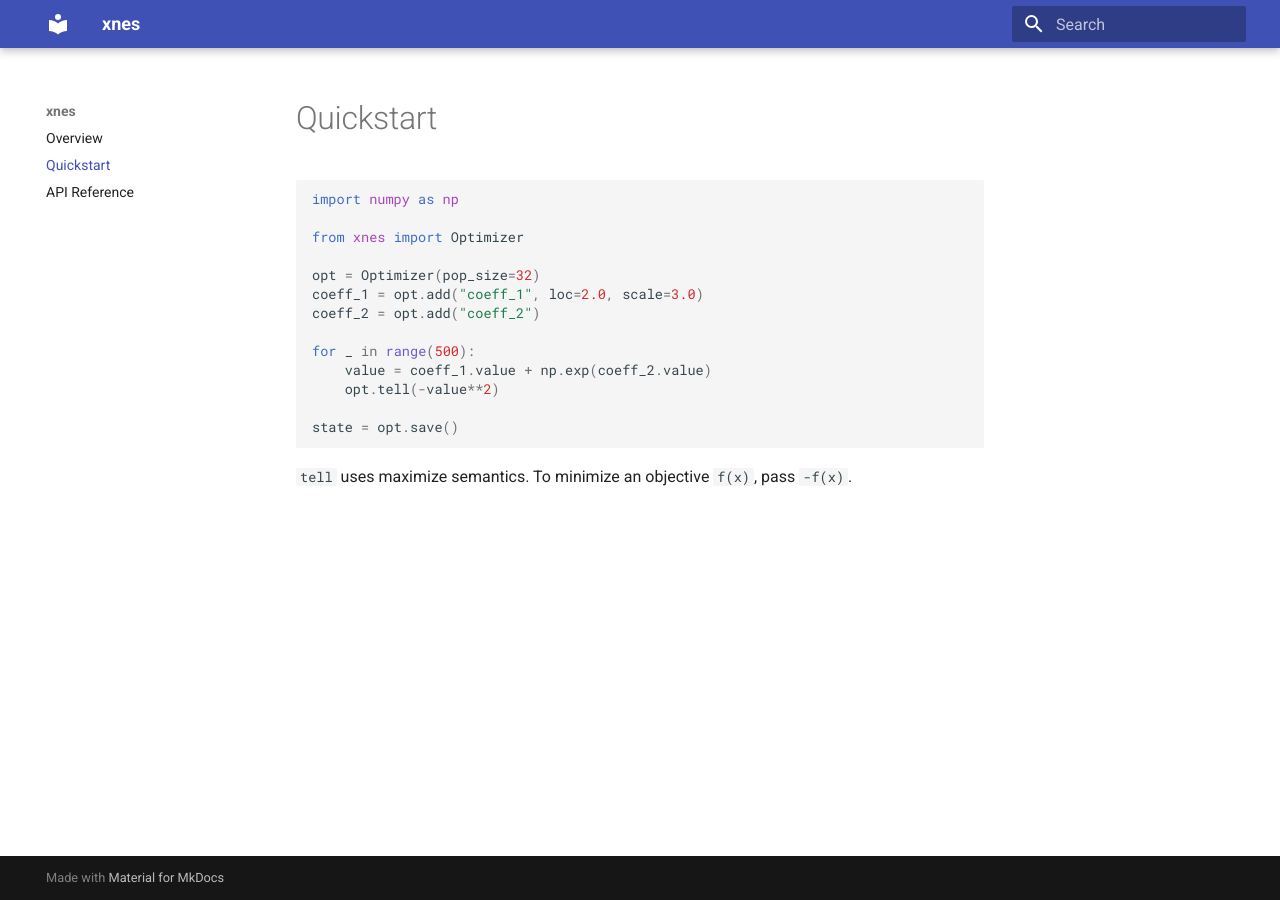
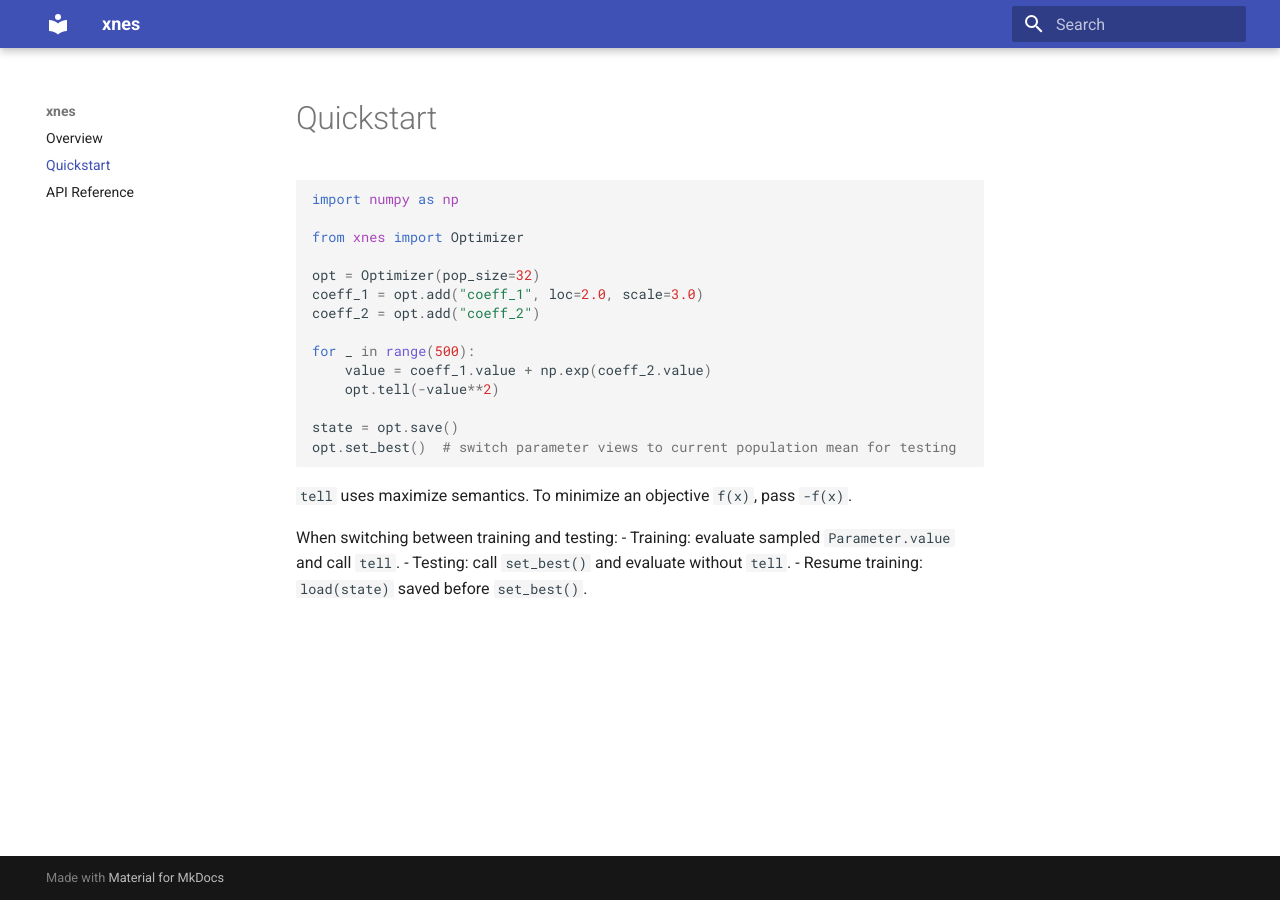
Before and after one commit to vschmidt91/xnes, an MkDocs documentation site: the page built from docs/quickstart.md, in a window 1280 px wide. Built offline with MkDocs 1.6.1 and Material for MkDocs 9.7.7, drawn with Linux system fonts in a browser that asks for light colours.

````diff
--- a/docs/quickstart.md
+++ b/docs/quickstart.md
@@ -14,6 +14,12 @@ for _ in range(500):
     opt.tell(-value**2)
 
 state = opt.save()
+opt.set_best()  # switch parameter views to current population mean for testing
 ```
 
 `tell` uses maximize semantics. To minimize an objective `f(x)`, pass `-f(x)`.
+
+When switching between training and testing:
+- Training: evaluate sampled `Parameter.value` and call `tell`.
+- Testing: call `set_best()` and evaluate without `tell`.
+- Resume training: `load(state)` saved before `set_best()`.
````
Also changed, not shown: AGENTS.md (+2 -0 lines), README.md (+7 -3 lines), 1 other file.
